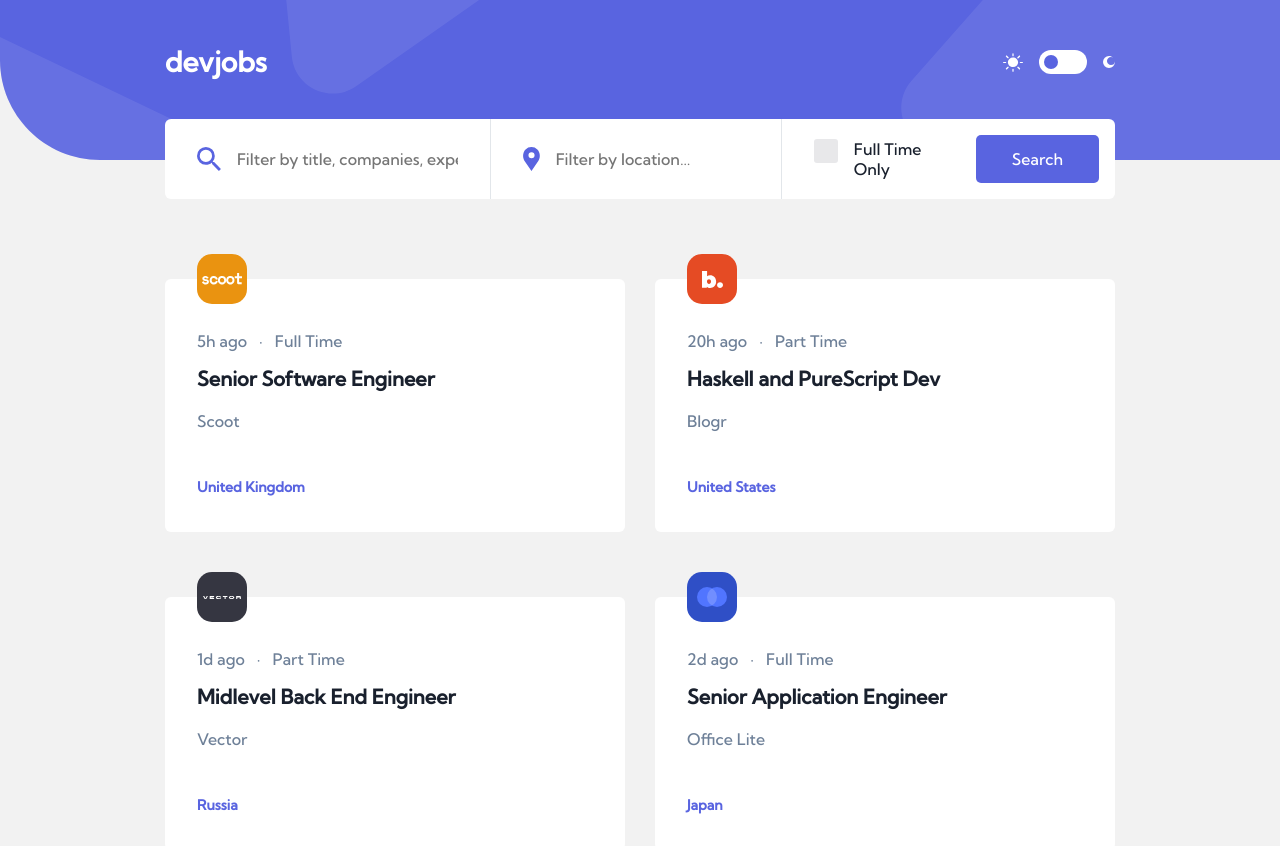
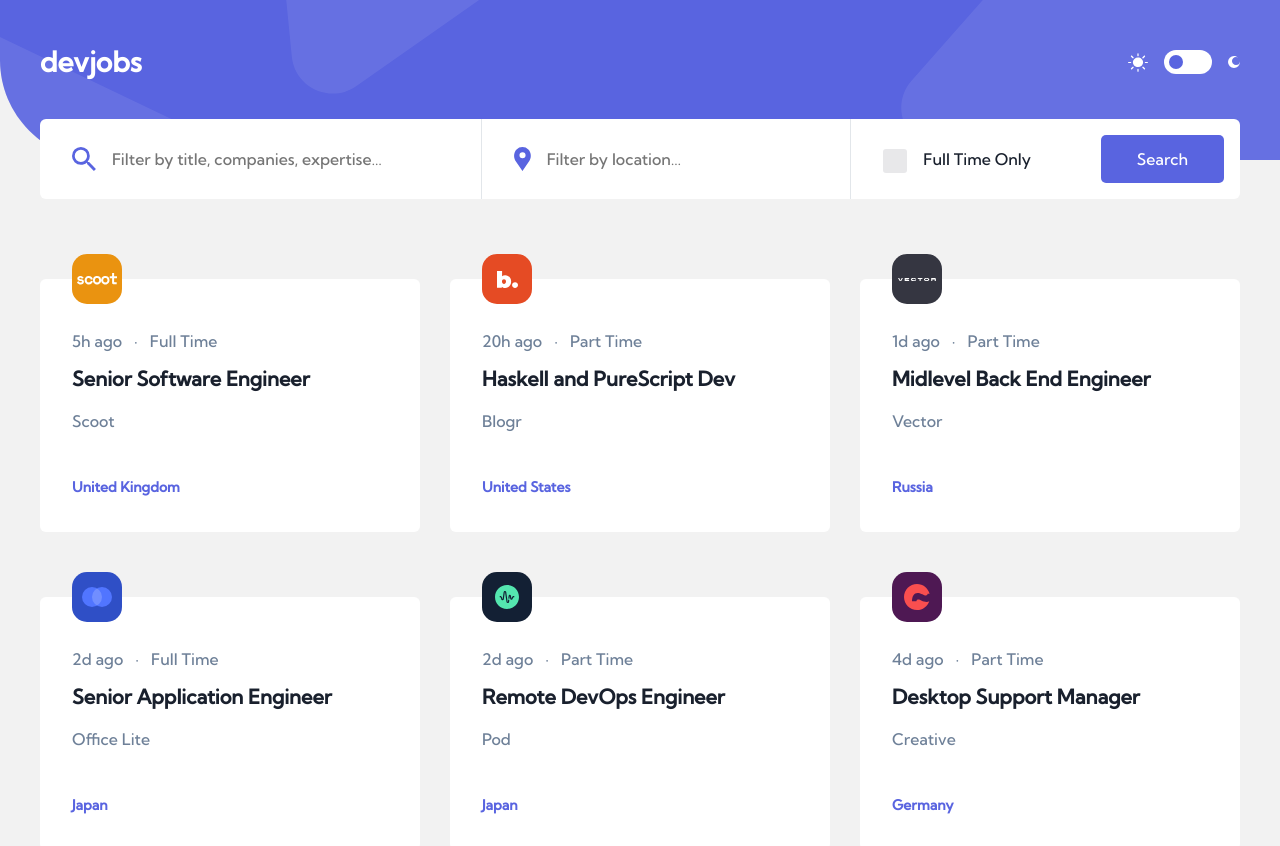
Before and after one commit to vinhyan/devjobs, a React (Create React App) app: page / in a window 1280 px wide. Shown: the top 846 px of the page. Built offline with nearby package versions, Linux system fonts and the light colour scheme.

Commit message:
second commit

```diff
--- a/src/components/Detail.js
+++ b/src/components/Detail.js
@@ -23,7 +23,7 @@ const Detail = () => {
               <h3>{selectedJob.company}</h3>
               <p>{selectedJob.website}</p>
             </div>
-            <Button>Company Site</Button>
+            <CompanyButton>Company Site</CompanyButton>
           </div>
         </div>
         <ContentStyled>
@@ -34,7 +34,7 @@ const Detail = () => {
               <h1>{selectedJob.position}</h1>
               <h4>{selectedJob.location}</h4>
             </div>
-            <Button>Apply Now</Button>
+            <ApplyButton>Apply Now</ApplyButton>
           </TopContainer>
           <p className="intro">{selectedJob.description}</p>
           <div className="requirements">
@@ -82,9 +82,11 @@ const DetailStyled = styled.div`
   margin: 0 auto;
 
   .banner {
+    position: relative;
     background: #ffffff;
     display: flex;
     border-radius: 6px;
+
     .logo {
       background: ${(prop) => prop.selectedJob.logoBackground};
       width: 140px;
@@ -104,8 +106,51 @@ const DetailStyled = styled.div`
       flex: 1;
       display: flex;
       justify-content: space-between;
+      flex-wrap: wrap;
+      gap: 15px;
     }
   }
+
+  @media (max-width: 810px) {
+    width: 100%;
+  }
+
+  @media (max-width: 480px) {
+    .banner {
+      margin-top: 15px;
+
+      .logo {
+        position: absolute;
+        width: 50px;
+        height: 50px;
+        top: -25px;
+        left: 50%;
+        transform: translateX(-50%);
+        border-radius: 15px;
+
+        img {
+          width: auto;
+        }
+      }
+
+      .company-info {
+        justify-content: center;
+        padding: 49px 24px 32px 24px;
+
+        div {
+          text-align: center;
+        }
+      }
+    }
+  }
+`;
+
+const CompanyButton = styled(Button)`
+  /* width: 147px; */
+  background: rgba(89, 100, 224, 0.1);
+  mix-blend-mode: normal;
+  color: rgba(89, 100, 224, 1);
+  padding: 16px 20px;
 `;
 
 const ContentStyled = styled.div`
@@ -123,17 +168,46 @@ const ContentStyled = styled.div`
       padding: 28px 0 24px 0;
     }
   }
+
+  @media (max-width: 480px) {
+    margin: 24px 0 64px 0;
+    padding: 40px 24px;
+
+    .intro {
+      padding-top: 32px;
+    }
+
+    .requirements {
+      padding-top: 40px;
+      p {
+        padding-bottom: 32px;
+      }
+    }
+  }
+`;
+
+const ApplyButton = styled(Button)`
+  @media (max-width: 480px) {
+    width: 100%;
+  }
 `;
 
 const TopContainer = styled.div`
   display: flex;
   justify-content: space-between;
   align-items: center;
+  flex-wrap: wrap;
+  gap: 15px;
 
   .title {
     h1 {
       padding: 8px 0;
+
     }
+  }
+
+  @media (max-width: 480px) {
+    gap: 50px;
   }
 `;
 
@@ -144,6 +218,7 @@ const ActionCallStyled = styled.div`
   width: 100%;
   left: 0;
   padding: 23px;
+
   .wrap {
     width: 730px;
     display: flex;
@@ -151,5 +226,12 @@ const ActionCallStyled = styled.div`
     align-items: center;
     margin: 0 auto;
   }
+
+  @media (max-width: 810px) {
+    padding: 23px 40px;
+    .wrap {
+      width: 100%;
+    }
+  }
 `;
 export default Detail;
--- a/src/components/JobList.js
+++ b/src/components/JobList.js
@@ -1,6 +1,11 @@
 import React, { useState, useEffect } from "react";
+//redux
 import { useDispatch, useSelector } from "react-redux";
-import { loadJobs, jobsSelect } from "../features/jobsSlice";
+import {
+  loadJobs,
+  jobsSelect,
+  searchedJobsSelect,
+} from "../features/jobsSlice";
 //component
 import SearchBar from "./SearchBar";
 import Job from "./Job";
@@ -14,6 +19,7 @@ const JobList = () => {
   const [visibleItems, setVisibleItems] = useState(12);
   const dispatch = useDispatch();
   const jobs = useSelector(jobsSelect);
+  const searchedJobs = useSelector(searchedJobsSelect);
 
   useEffect(() => {
     dispatch(loadJobs);
@@ -28,6 +34,14 @@ const JobList = () => {
     <OuterContainer>
       <SearchBar />
       <JobListContainer>
+        {searchedJobs.length ? (
+          <JobListStyled>
+            {searchedJobs.slice(0, visibleItems).map((job) => (
+              <Job job={job} key={job.id} />
+            ))}
+          </JobListStyled>
+        ) : (
+          <>
             <JobListStyled>
               {jobs.slice(0, visibleItems).map((job) => (
                 <Job job={job} key={job.id} />
@@ -39,6 +53,8 @@ const JobList = () => {
             >
               Load more
             </LoadMoreButton>
+          </>
+        )}
       </JobListContainer>
       <ScrollToTop />
     </OuterContainer>
@@ -59,6 +75,17 @@ const JobListStyled = styled.div`
   display: grid;
   grid-template-columns: repeat(auto-fit, minmax(350px, 1fr));
   gap: 65px 30px;
+
+  @media (max-width: 808px) {
+    grid-template-columns: repeat(auto-fit, minmax(339px, 1fr));
+    column-gap: 10px;
+  }
+
+  @media (max-width: 395px) {
+    padding-top: 57px;
+    grid-template-columns: repeat(auto-fit, minmax(250px, 1fr));
+    column-gap: 10px;
+  }
 `;
 
 const LoadMoreButton = styled(Button)`
--- a/src/components/Nav.js
+++ b/src/components/Nav.js
@@ -4,12 +4,21 @@ import React from "react";
 import styled from "styled-components";
 //Router
 import { Link } from "react-router-dom";
+//redux
+import { clearSearch } from "../features/searchSlice";
+import { useDispatch } from "react-redux";
+import { clearFilteredJobs } from "../features/jobsSlice";
 
 const Nav = () => {
+  const dispatch = useDispatch();
+  const handleClick = () => {
+    dispatch(clearSearch);
+    dispatch(clearFilteredJobs);
+  };
   return (
     <NavStyled>
       <div className="header">
-        <LinkStyled to="/">
+        <LinkStyled to="/" onClick={handleClick}>
           <h1>devjobs</h1>
         </LinkStyled>
         <div className="darkmode">
@@ -109,6 +118,12 @@ const NavStyled = styled.div`
       transform: translateX(25px);
     }
   }
+
+  @media (max-width: 375px) {
+    .header {
+      padding: 32px 0;
+    }
+  }
 `;
 
 const LinkStyled = styled(Link)`
--- a/src/components/SearchBar.js
+++ b/src/components/SearchBar.js
@@ -1,14 +1,55 @@
-import React from "react";
+import React, { useState } from "react";
 
 //styles
 import styled from "styled-components";
 import { Button } from "../util/GlobalStyles";
+//redux
+import { useDispatch, useSelector } from "react-redux";
+import {
+  setPositionSearchTerm,
+  setLocationSearchTerm,
+  setFullTimeSearchTerm,
+} from "../features/searchSlice";
+import { searchedJobs, getSearchedJobs } from "../features/jobsSlice";
 
 const SearchBar = () => {
+  const [mobileFilter, setMobileFitler] = useState(false);
+  const dispatch = useDispatch();
+  const { position, location, fullTime } = useSelector((state) => state.search);
+  const searchedJobResults = useSelector(getSearchedJobs);
+
+  const positionSearchOnChange = (e) => {
+    dispatch(setPositionSearchTerm(e.target.value));
+  };
+
+  const locationSearchOnChange = (e) => {
+    dispatch(setLocationSearchTerm(e.target.value));
+  };
+
+  const fullTimeOnChange = (e) => {
+    let isChecked = e.target.checked ? true : false;
+    dispatch(setFullTimeSearchTerm(isChecked));
+  };
+
+  const handleSearchClick = (e) => {
+    e.preventDefault();
+    dispatch(searchedJobs(searchedJobResults));
+    setMobileFitler(false);
+  };
+
+  const toggleMobileFilter = () => {
+    setMobileFitler(!mobileFilter);
+  };
+
   return (
     <SearchBarStyled>
-      <div className="job-filter filter-wrap">
-        <svg width="24" height="24" xmlns="http://www.w3.org/2000/svg">
+      <div className="job-filter">
+        <svg
+          className="magnifier-desktop"
+          width="24"
+          height="24"
+          xmlns="http://www.w3.org/2000/svg"
+        >
           <path
             d="M17.112 15.059h-1.088l-.377-.377a8.814 8.814 0 002.15-5.784A8.898 8.898 0 008.898 0 8.898 8.898 0 000 8.898a8.898 8.898 0 008.898 8.899c2.211 0 4.23-.808 5.784-2.143l.377.377v1.081l6.845 6.832 2.04-2.04-6.832-6.845zm-8.214 0A6.16 6.16 0 118.9 2.737a6.16 6.16 0 010 12.322z"
             fill="#5964E0"
@@ -18,10 +59,36 @@ const SearchBar = () => {
         <input
           type="text"
           placeholder="Filter by title, companies, expertise&hellip;"
+          onChange={positionSearchOnChange}
+          value={position}
         />
       </div>
+      <svg
+        onClick={toggleMobileFilter}
+        className="filter-icon"
+        width="20"
+        height="20"
+        xmlns="http://www.w3.org/2000/svg"
+      >
+        <path
+          d="M19.108 0H.86a.86.86 0 00-.764.455.833.833 0 00.068.884l6.685 9.202.007.01c.242.32.374.708.375 1.107v7.502a.825.825 0 00.248.594.865.865 0 00.942.18l3.756-1.4c.337-.1.56-.41.56-.784v-6.092c0-.399.132-.787.375-1.108l.007-.009 6.685-9.202c.19-.26.217-.6.068-.884A.86.86 0 0019.108 0z"
+          fill="#6E8098"
+          fillRule="nonzero"
+        />
+      </svg>
+      <SearchMobileButton onClick={handleSearchClick}>
+        <svg width="24" height="24" xmlns="http://www.w3.org/2000/svg">
+          <path
+            d="M17.112 15.059h-1.088l-.377-.377a8.814 8.814 0 002.15-5.784A8.898 8.898 0 008.898 0 8.898 8.898 0 000 8.898a8.898 8.898 0 008.898 8.899c2.211 0 4.23-.808 5.784-2.143l.377.377v1.081l6.845 6.832 2.04-2.04-6.832-6.845zm-8.214 0A6.16 6.16 0 118.9 2.737a6.16 6.16 0 010 12.322z"
+            fill="#FFFFFF"
+            fillRule="nonzero"
+          />
+        </svg>
+      </SearchMobileButton>
+
+      <FullTimeFilter toggle={mobileFilter}>
         <div className="border"></div>
-      <div className="location-filter filter-wrap ">
+        <div className="location-filter ">
           <svg width="17" height="24" xmlns="http://www.w3.org/2000/svg">
             <path
               d="M14.358 2.451A8.3 8.3 0 008.448 0a8.3 8.3 0 00-5.911 2.451c-2.922 2.925-3.285 8.427-.786 11.76l6.697 9.683 6.687-9.669c2.508-3.347 2.145-8.85-.777-11.774zm-5.833 8.894a3.057 3.057 0 01-3.051-3.054 3.057 3.057 0 013.05-3.055 3.057 3.057 0 013.052 3.055 3.057 3.057 0 01-3.051 3.054z"
@@ -29,23 +96,33 @@ const SearchBar = () => {
               fillRule="nonzero"
             />
           </svg>
-        <input type="text" placeholder="Filter by location&hellip;" />
+          <input
+            type="text"
+            placeholder="Filter by location&hellip;"
+            onChange={locationSearchOnChange}
+            value={location}
+          />
         </div>
         <div className="border"></div>
-      <div className="fulltime-filter">
+
         <label className="checkbox-container" htmlFor="fulltime">
-          Full Time Only
+          Full Time <span className="only">Only</span>
           <input
+            onChange={fullTimeOnChange}
             className="checkbox"
             type="checkbox"
             id="fulltime"
             name="fulltime"
-            value="Fulltime"
+            value={fullTime}
+            checked={fullTime}
           />
           <span className="checkmark"></span>
         </label>
-      </div>
-      <Button type="submit">Search</Button>
+        <SearchButton onClick={handleSearchClick} type="submit">
+          Search
+        </SearchButton>
+      </FullTimeFilter>
+      <Overlay toggle={mobileFilter} onClick={toggleMobileFilter}></Overlay>
     </SearchBarStyled>
   );
 };
@@ -57,28 +134,101 @@ const SearchBarStyled = styled.form`
   padding: 0 16px;
   border-radius: 6px;
   background: #ffffff;
+  height: 80px;
+
+  input {
+    border: none;
+    height: 24px;
+    font-size: 16px;
+
+    &:focus {
+      outline: none;
+    }
+  }
 
   .job-filter {
     padding-left: 16px;
-    flex: 2;
+    width: 35%;
+    display: flex;
+    align-items: flex-start;
+    gap: 16px;
 
     input {
-      flex: 1;
+      width: 80%;
     }
   }
 
-  .location-filter {
-    flex: 1;
+  .border {
+    width: 1px;
+    height: 80px;
+    background: #6e8098;
+    mix-blend-mode: normal;
+    opacity: 0.2;
+  }
+
+  .filter-icon {
+    display: none;
+  }
+
+  @media (max-width: 1355px) {
+    gap: 24px;
+  }
+
+  @media (max-width: 730px) {
+    gap: 24px;
+
+    .magnifier-desktop {
+      display: none;
+    }
+
+    .job-filter {
+      padding-left: 8px;
+
+      width: 100%;
       input {
-      flex: 1;
+        width: 80%;
       }
     }
 
-  .fulltime-filter {
+    .filter-icon {
+      display: block;
+      min-width: 20px;
+    }
+  }
+`;
+
+const SearchMobileButton = styled(Button)`
+  min-width: 48px;
+  height: 48px;
+  display: none;
+
+  @media (max-width: 730px) {
+    display: block;
+  }
+`;
+
+const FullTimeFilter = styled.div`
+  color: #19202d;
+  display: flex;
+  align-items: center;
+  width: 65%;
+  justify-content: space-between;
+  gap: 32px;
+
+  .location-filter {
+    display: flex;
+    align-items: flex-start;
+    gap: 16px;
+    width: 40%;
     flex: 1;
-    color: #19202d;
+
+    input {
+      width: 75%;
+    }
+  }
 
   .checkbox-container {
+    width: 25%;
     display: block;
     position: relative;
     padding-left: 40px;
@@ -87,6 +237,7 @@ const SearchBarStyled = styled.form`
     -moz-user-select: none;
     -ms-user-select: none;
     user-select: none;
+    white-space: nowrap;
   }
 
   /* Hide the browser's default checkbox */
@@ -126,31 +277,93 @@ const SearchBarStyled = styled.form`
     background-repeat: no-repeat;
     background-position: center;
   }
-  }
 
-  .filter-wrap {
-    display: flex;
-    align-items: flex-start;
-    gap: 16px;
+  @media (max-width: 768px) {
+    gap: 20px;
 
-    input {
-      border: none;
-      height: 24px;
-      font-size: 16px;
-
-      &:focus {
-        outline: none;
+    .checkbox-container {
+      .only {
+        display: none;
       }
     }
   }
 
+  // POP UP MODAL FOR FILTER
+
+  @media (max-width: 730px) {
+    /* display: none; */
+    width: calc(100% - 48px);
+    position: fixed;
+    top: 50%;
+    left: 50%;
+    transform: translate(-50%, -50%)
+      ${(prop) => (prop.toggle ? "scale(1)" : "scale(0)")};
+    z-index: 20;
+    background: #ffffff;
+    flex-direction: column;
+    align-items: flex-start;
+    border-radius: 6px;
+    background: #ffffff;
+    gap: 0;
+    z-index: 50;
+
     .border {
-    width: 1px;
-    height: 80px;
-    background: #6e8098;
-    mix-blend-mode: normal;
-    opacity: 0.2;
+      width: 100%;
+      height: 1px;
+    }
+
+    .location-filter {
+      margin: 24px;
+      width: calc(100% - 48px);
+
+      input {
+        width: 80%;
+      }
+    }
+
+    .checkbox-container {
+      width: calc(100% - 48px);
+      margin: 24px;
+    }
   }
 `;
 
+const SearchButton = styled(Button)`
+  width: 123px;
+  @media (max-width: 768px) {
+    width: 80px;
+  }
+
+  @media (max-width: 730px) {
+    width: calc(100% - 48px);
+    margin-left: auto;
+    margin-right: auto;
+    margin-bottom: 24px;
+  }
+`;
+
+const Overlay = styled.div`
+  position: fixed;
+  top: 0;
+  right: 0;
+  bottom: 0;
+  left: 0;
+  background-color: rgba(0, 0, 0, 0.5);
+  z-index: 30;
+
+  ${(prop) => {
+    if (prop.toggle) {
+      return `
+      opacity: 1;
+      pointer-events: all;
+      `;
+    } else {
+      return `
+        opacity: 0;
+        pointer-events: none;
+      `;
+    }
+  }}
+`;
+
 export default SearchBar;
--- a/src/features/jobsSlice.js
+++ b/src/features/jobsSlice.js
@@ -1,20 +1,22 @@
 import { createSlice } from "@reduxjs/toolkit";
 import jobListingData from "../data/data.json";
+import { searchTermSelect } from "./searchSlice";
 
 export const loadJobs = {
   type: "jobs/loadJobs",
   payload: jobListingData,
 };
 
-// export const selectedJob = {
-//   type: "jobs/selectedJob",
-// };
+export const clearFilteredJobs = {
+  type: "jobs/clearFilteredJobs",
+};
 
 const jobsSlice = createSlice({
   name: "jobs",
   initialState: {
     jobs: [],
     selectedJob: {},
+    searchedJobs: [],
   },
   reducers: {
     loadJobs: (state, action) => {
@@ -23,12 +25,36 @@ const jobsSlice = createSlice({
     selectedJob: (state, action) => {
       state.selectedJob = action.payload;
     },
+    searchedJobs: (state, action) => {
+      state.searchedJobs = action.payload;
+    },
+    clearFilteredJobs: (state) => {
+      state.selectedJob = {};
+      state.searchedJobs = [];
+    },
   },
 });
 
-export const { selectedJob } = jobsSlice.actions;
+export const { selectedJob, searchedJobs } = jobsSlice.actions;
 
 export const jobsSelect = (state) => state.jobListing.jobs;
 export const selectedJobSelect = (state) => state.jobListing.selectedJob;
+export const searchedJobsSelect = (state) => state.jobListing.searchedJobs;
+
+export const getSearchedJobs = (state) => {
+  const jobs = jobsSelect(state);
+  const { position, location, fullTime } = searchTermSelect(state);
+
+  return jobs.filter((job) => {
+    const positionAndLocation =
+      job.position.toLowerCase().includes(position.toLowerCase()) &&
+      job.location.toLowerCase().includes(location.toLowerCase());
+    return fullTime
+      ? job.contract === "Full Time" && positionAndLocation
+      : positionAndLocation;
+  });
+};
+
+//need to get searchedjobs from the state!!
 
 export default jobsSlice.reducer;
--- /dev/null
+++ b/src/features/searchSlice.js
@@ -0,0 +1,40 @@
+import { createSlice } from "@reduxjs/toolkit";
+
+export const clearSearch = {
+  type: "search/clearSearch",
+};
+
+const searchSlice = createSlice({
+  name: "search",
+  initialState: {
+    position: "",
+    location: "",
+    fullTime: false,
+  },
+  reducers: {
+    setPositionSearchTerm: (state, action) => {
+      state.position = action.payload;
+    },
+    setLocationSearchTerm: (state, action) => {
+      state.location = action.payload;
+    },
+    setFullTimeSearchTerm: (state, action) => {
+      state.fullTime = action.payload;
+    },
+    clearSearch: (state) => {
+      state.position = "";
+      state.location = "";
+      state.fullTime = false;
+    },
+  },
+});
+
+export const {
+  setPositionSearchTerm,
+  setLocationSearchTerm,
+  setFullTimeSearchTerm,
+} = searchSlice.actions;
+
+export const searchTermSelect = (state) => state.search;
+
+export default searchSlice.reducer;
--- a/src/store.js
+++ b/src/store.js
@@ -1,5 +1,6 @@
 import { configureStore } from "@reduxjs/toolkit";
 import jobsSlice from "./features/jobsSlice";
+import searchSlice from "./features/searchSlice";
 
 export default configureStore({
   middleware: (getDefaultMiddleware) =>
@@ -8,5 +9,6 @@ export default configureStore({
     }),
   reducer: {
     jobListing: jobsSlice,
+    search: searchSlice,
   },
 });
--- a/src/util/GlobalStyles.js
+++ b/src/util/GlobalStyles.js
@@ -11,7 +11,7 @@ const GlobalStyles = createGlobalStyle`
     body {
         position: relative;
         background: no-repeat url("/./assets/desktop/bg-pattern-header.svg");
-        padding: 0 165px 0 165px;
+        padding: 0 165px;
         background-color: #F2F2F2;
         color: #6E8098;
 
@@ -60,27 +60,53 @@ const GlobalStyles = createGlobalStyle`
 
         li {
             margin-left: 16.14px;
+            width: calc(100% - 41.14px);
 
             &::marker {
                 color: #5964E0;
                 font-weight: bold;
                 padding-left: 25px;
+            }
 
-            }
             span {
                 position: relative;
                 left: 25px;
             }
         }
     }
+    //
 
+    @media (min-width: 768px) and (max-width: 1355px) {
+        body {
+            padding: 0 40px;
+        }
 
+    }
 
+    @media (max-width: 768px) {
+        body {
+            padding: 0 24px;
+            background: no-repeat url("/./assets/tablet/bg-pattern-header.svg");
+            background-color: #F2F2F2;
+        }
+
+    }
+
+    @media (max-width: 375px) {
+        body {
+
+            background: no-repeat url("/./assets/mobile/bg-pattern-header.svg");
+            background-color: #F2F2F2;
+        }
+
+    }
 
 `;
 
 export const Button = styled.button`
-  width: 123px;
+  padding: 0 10px;
+  max-width: 100%;
+  /* max-width: 150px; */
   height: 48px;
   background: #5964e0;
   border-radius: 5px;
@@ -94,6 +120,4 @@ export const Button = styled.button`
   }
 `;
 
-
-
 export default GlobalStyles;
```
Lines whose indentation alone changed are shown as unchanged.
